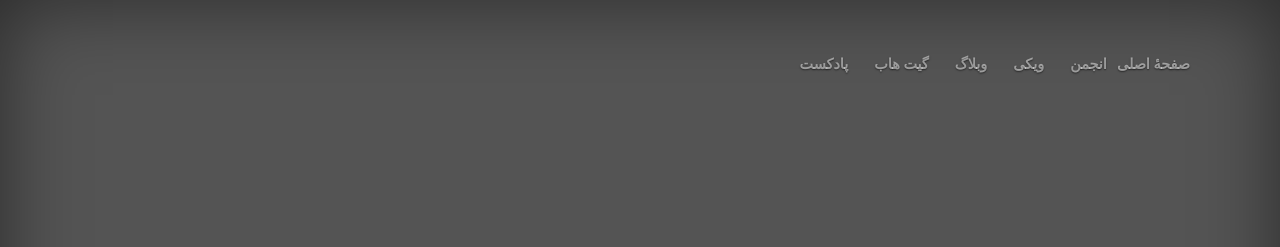
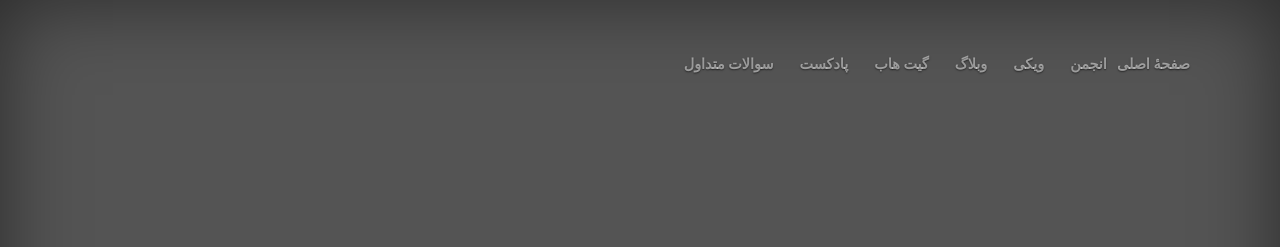
Before and after one commit to simorgh-me/simorgh.me, a Jekyll site: the page index.html, which Jekyll copies as it is, in a window 1280 px wide. Shown: the top 247 px of the page. Built offline with Jekyll 4.4.1, drawn with Linux system fonts in a browser that asks for light colours; nearby versions of some CDN libraries; some web fonts are replaced.

Commit message:
Update index.html

```diff
--- a/index.html
+++ b/index.html
@@ -20,9 +20,10 @@
             <a class="nav-link" href="https://simorgh.me/">صفحهٔ اصلی</a>
             <a class="nav-link" href="https://forum.simorgh.me/">انجمن</a>
             <a class="nav-link" href="https://wiki.simorgh.me/">ویکی</a>
-		   <a class="nav-link" href="#">وبلاگ</a>
-		   <a class="nav-link" href="#">گیت هاب</a>
-		   <a class="nav-link" href="#">پادکست</a>
+            <a class="nav-link" href="#">وبلاگ</a>
+            <a class="nav-link" href="#">گیت هاب</a>
+            <a class="nav-link" href="#">پادکست</a>
+            <a class="nav-link" href="https://simorgh.me/FAQ">سوالات متداول </a>
           </nav>
         </div>
       </header>
```
